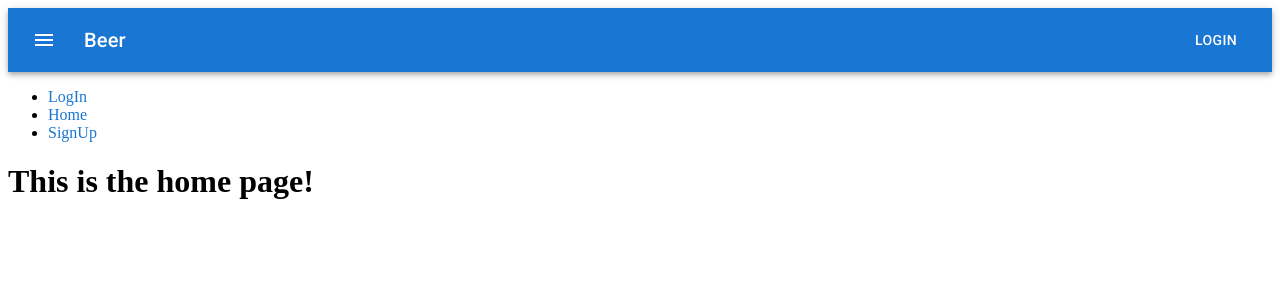
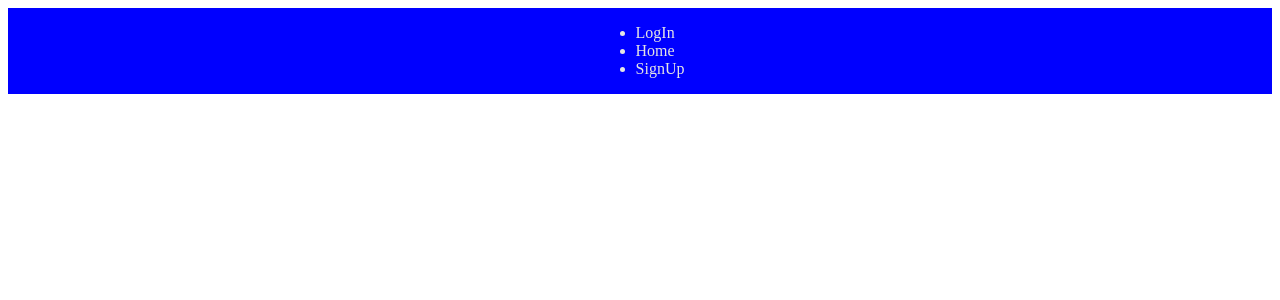
Before and after one commit to AndrewYoung72/react-apollo-learning, a React (Create React App) app: page / in a window 1280 px wide. Shown: the top 300 px of the page. Built offline with nearby package versions, Linux system fonts and the light colour scheme.

Commit message:
rendering in the appbar/needs work

```diff
--- a/src/App.css
+++ b/src/App.css
@@ -1,3 +1,11 @@
+.nav-container {
+  display: flex;
+  justify-content: center;
+  background-color: blue;
+  color: rgb(229, 228, 228);
+}
+
+
 .App {
   text-align: center;
 }
@@ -25,7 +33,7 @@
 }
 
 .App-link {
-  color: #61dafb;
+  color: white;
 }
 
 @keyframes App-logo-spin {
--- a/src/App.js
+++ b/src/App.js
@@ -1,15 +1,17 @@
-// import { useQuery, gql } from '@apollo/client';
+import * as React from 'react';
+import Home from './pages/Home';
+import Login from "./pages/Login";
+import SignUp from './pages/SignUp';
 import {
   BrowserRouter as Router,
   Routes,
   Route,
   Link as RouterLink,
 } from "react-router-dom";
-import Home from "./pages/Home";
-import Login from "./pages/Login";
-import SignUp from "./pages/SignUp";
 import Link from "@mui/material/Link";
-import ButtonAppBar from "./components/appbar";
+import "./App.css";
+
+
 
 // const GET_LOCATIONS = gql`
 //   query GetLocations {
@@ -42,22 +44,22 @@ import ButtonAppBar from "./components/appbar";
 
 export default function App() {
   return (
-    <Router>
-      <ButtonAppBar />
+  <div className="nav-container">
+       <Router>
       <div className="navbar">
         <ul>
           <li>
-            <Link component={RouterLink} to={`/login`} underline="hover">
+            <Link component={RouterLink} to={`/login`} underline="hover" color="inherit">
               LogIn
             </Link>
           </li>
           <li>
-            <Link component={RouterLink} to={`/`} underline="hover">
+            <Link component={RouterLink} to={`/`} underline="hover" color="inherit" >
               Home
             </Link>
           </li>
           <li>
-            <Link component={RouterLink} to={`/signup`} underline="hover">
+            <Link component={RouterLink} to={`/signup`} underline="hover" color="inherit" >
               SignUp
             </Link>
           </li>
@@ -69,5 +71,6 @@ export default function App() {
         <Route path="/signup" element={<SignUp />}></Route>
       </Routes>
     </Router>
+  </div>
   );
 }
--- a/src/components/appbar.js
+++ /dev/null
@@ -1,32 +0,0 @@
-import * as React from 'react';
-import AppBar from '@mui/material/AppBar';
-import Box from '@mui/material/Box';
-import Toolbar from '@mui/material/Toolbar';
-import Typography from '@mui/material/Typography';
-import Button from '@mui/material/Button';
-import IconButton from '@mui/material/IconButton';
-import MenuIcon from '@mui/icons-material/Menu';
-
-export default function ButtonAppBar() {
-  return (
-    <Box sx={{ flexGrow: 1 }}>
-      <AppBar position="static">
-        <Toolbar>
-          <IconButton
-            size="large"
-            edge="start"
-            color="inherit"
-            aria-label="menu"
-            sx={{ mr: 2 }}
-          >
-            <MenuIcon />
-          </IconButton>
-          <Typography variant="h6" component="div" sx={{ flexGrow: 1 }}>
-            Beer
-          </Typography>
-          <Button color="inherit">Login</Button>
-        </Toolbar>
-      </AppBar>
-    </Box>
-  );
-}
--- a/src/pages/Home.js
+++ b/src/pages/Home.js
@@ -3,7 +3,6 @@ import React from "react";
 export default function Home() {
   return (
     <div>
-      <h1>This is the home page!</h1>
     </div>
   );
 }
```
